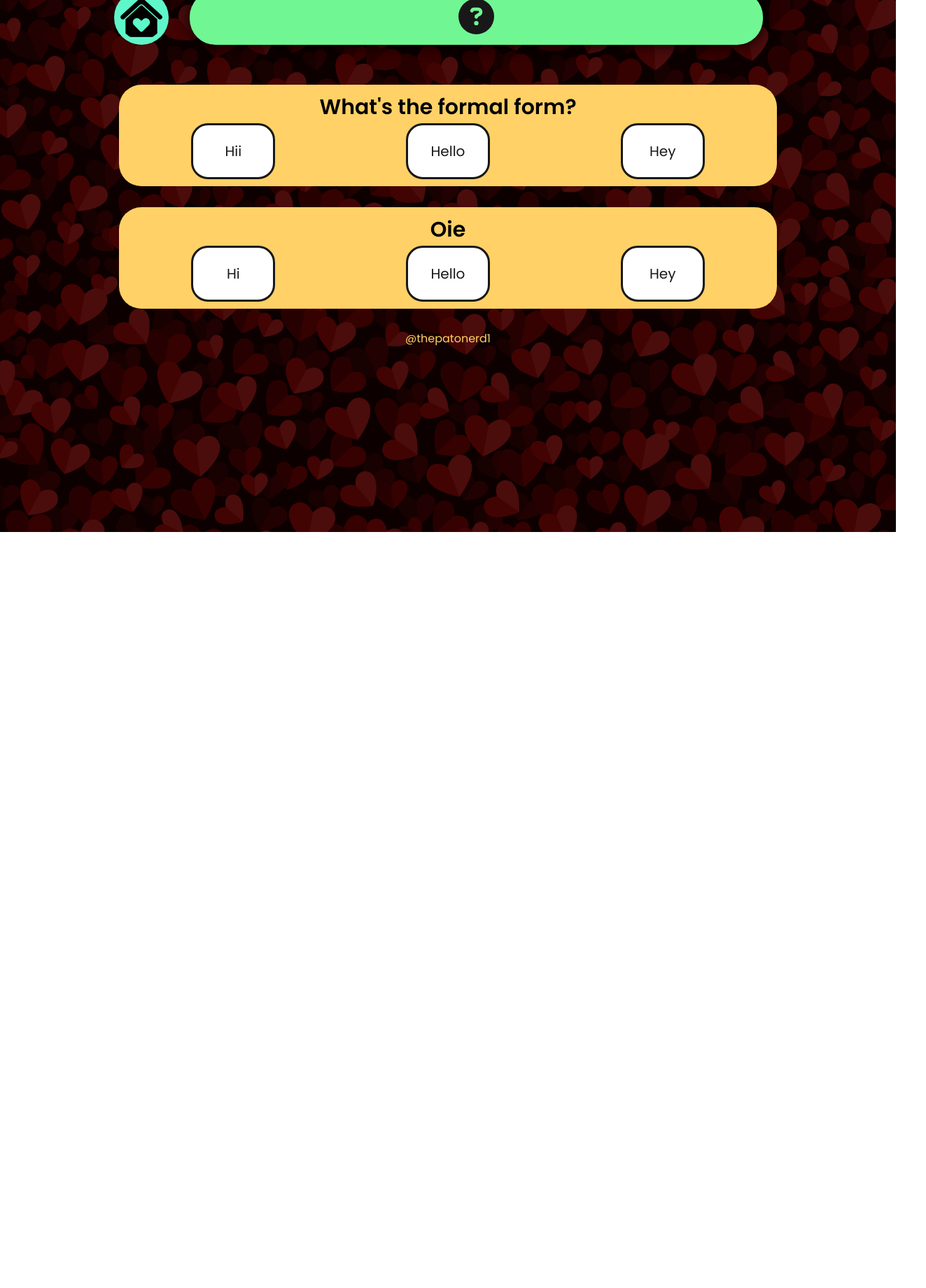
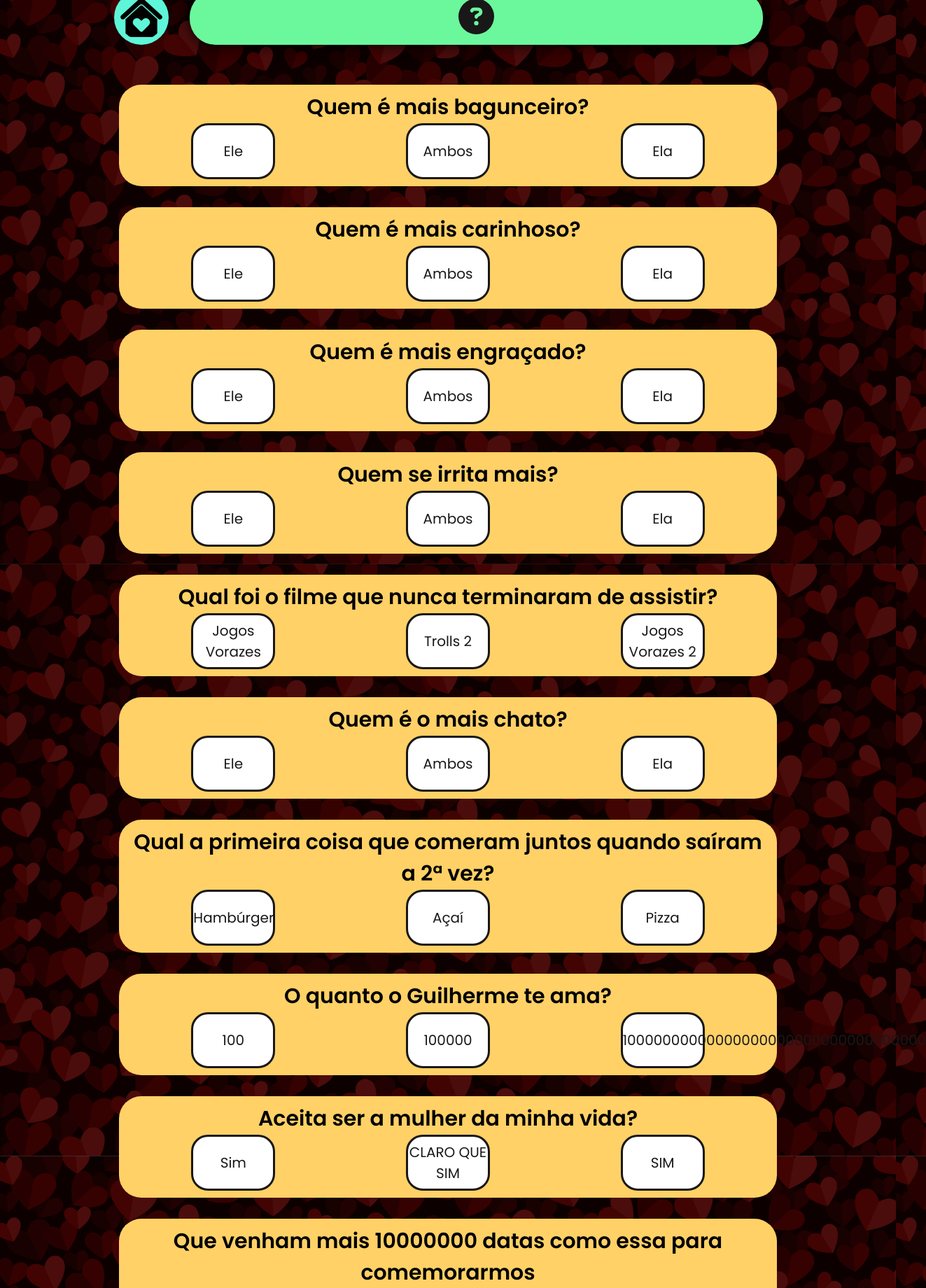
Before and after one commit to guilhermetamega/gift, a Next.js app: page /extras/quiz in a window 1280 px wide. Shown: the part 40-1880 px from the top of the page at 70% size, 1323 px wide, since content can reach past the window. Before the commit the page ends 800 px from the top, so only its background shows below. Built offline with nearby package versions, Linux system fonts and the light colour scheme.

Commit message:
New update

```diff
--- a/src/pages/extras/audios.tsx
+++ b/src/pages/extras/audios.tsx
@@ -14,7 +14,7 @@ import { faFileAudio } from "@fortawesome/free-solid-svg-icons";
 export default function Audios() {
   return (
     <>
-      <PageTitle />
+      <PageTitle title="Audios" />
       <Title src="/home.png" href="/">
         <FontAwesomeIcon icon={faFileAudio} />
       </Title>
--- a/src/pages/extras/quiz.tsx
+++ b/src/pages/extras/quiz.tsx
@@ -13,18 +13,74 @@ export default function Quiz() {
         <FontAwesomeIcon icon={faQuestionCircle} />
       </Title>
       <Quizz
-        title="What's the formal form?"
-        answer_1="Hii"
-        answer_2="Hello"
-        answer_3="Hey"
+        title="Quem é mais bagunceiro?"
+        answer_1="Ele"
+        answer_2="Ambos"
+        answer_3="Ela"
         correct={1}
       />
       <Quizz
-        title="Oie"
-        answer_1="Hi"
-        answer_2="Hello"
-        answer_3="Hey"
+        title="Quem é mais carinhoso?"
+        answer_1="Ele"
+        answer_2="Ambos"
+        answer_3="Ela"
         correct={2}
+      />
+      <Quizz
+        title="Quem é mais engraçado?"
+        answer_1="Ele"
+        answer_2="Ambos"
+        answer_3="Ela"
+        correct={1}
+      />
+      <Quizz
+        title="Quem se irrita mais?"
+        answer_1="Ele"
+        answer_2="Ambos"
+        answer_3="Ela"
+        correct={3}
+      />
+      <Quizz
+        title="Qual foi o filme que nunca terminaram de assistir?"
+        answer_1="Jogos Vorazes"
+        answer_2="Trolls 2"
+        answer_3="Jogos Vorazes 2"
+        correct={3}
+      />
+      <Quizz
+        title="Quem é o mais chato?"
+        answer_1="Ele"
+        answer_2="Ambos"
+        answer_3="Ela"
+        correct={1}
+      />
+      <Quizz
+        title="Qual a primeira coisa que comeram juntos quando saíram a 2ª vez?"
+        answer_1="Hambúrger"
+        answer_2="Açaí"
+        answer_3="Pizza"
+        correct={2}
+      />
+      <Quizz
+        title="O quanto o Guilherme te ama?"
+        answer_1="100"
+        answer_2="100000"
+        answer_3="10000000000000000000000000000000000"
+        correct={3}
+      />
+      <Quizz
+        title="Aceita ser a mulher da minha vida?"
+        answer_1="Sim"
+        answer_2="CLARO QUE SIM"
+        answer_3="SIM"
+        correct={2}
+      />
+      <Quizz
+        title="Que venham mais 10000000 datas como essa para comemorarmos"
+        answer_1="YEAH"
+        answer_2="SIMMM"
+        answer_3="VÃO VIR"
+        correct={1}
       />
     </>
   );
```
Also changed, not shown: src/templates/Home/index.tsx (+41 -1 lines).
